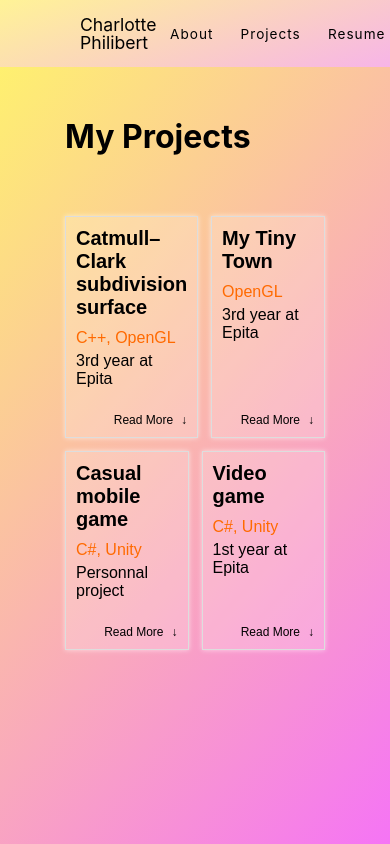
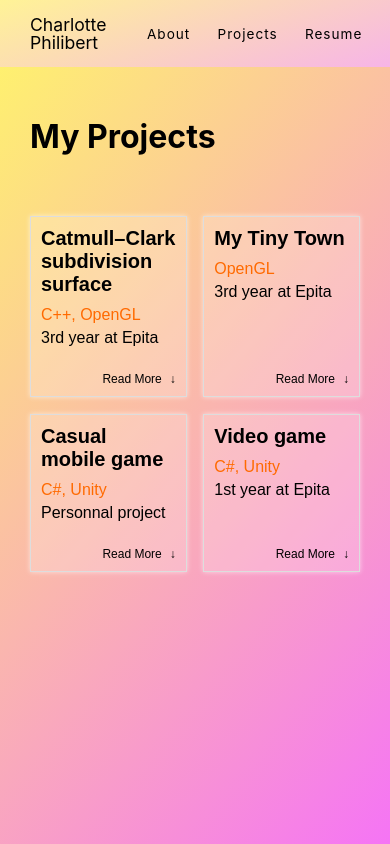
Before and after one commit to charlotte-pbt/portfolio, a SvelteKit app: page /projects in a window 390 px wide. Built offline with nearby package versions, Linux system fonts and the light colour scheme.

Commit message:
change margin for phones

```diff
--- a/src/app.html
+++ b/src/app.html
@@ -13,7 +13,7 @@
 
 <style>
 	html {
-    min-height:100%;/* make sure it is at least as tall as the viewport */
+    min-height:100%;
     position:relative;
 	}
 
@@ -55,6 +55,8 @@
 		background: linear-gradient(160deg, rgb(255, 243, 150), rgba(240, 119, 212, 0.55));
 		background-color: white;
 		z-index: 1000; /* Pour s'assurer qu'il est au-dessus des autres éléments */
+
+       	align-items: center;
 	}
 
 	nav .nav-container {
@@ -62,14 +64,20 @@
 		justify-content: space-between;
 		align-items: center;
 
-		margin: 0 80px 0 80px;
+		margin: 0 70px 0 70px;
+	}
+
+	@media screen and (max-width: 768px) {
+		nav .nav-container {
+			margin: 0 30px 0 30px;
+		}
 	}
 
 	.nav-links {
 		display: flex;
 		justify-content: flex-end;
 		align-items: center;
-		margin: -1em 0;
+		margin: -1em;
 		flex: 1 0 auto;
 	}
 
--- a/src/routes/+layout.svelte
+++ b/src/routes/+layout.svelte
@@ -3,7 +3,7 @@
     import { base } from '$app/paths';
 </script>
 
-<nav>
+<nav class="header">
     <div class="nav-container">
         <a href="{base}/" class="nav-logo" title="Back to Homepage">Charlotte Philibert</a>
         <div class="nav-links">
@@ -22,7 +22,7 @@
  <style>
      .container {
         max-width: 1400px;
-        margin: 50px auto;
+        margin: 50px 0;
         background-size: cover;
     }
  </style>
--- a/src/routes/+page.svelte
+++ b/src/routes/+page.svelte
@@ -40,8 +40,14 @@
 
   .container {
       max-width: 1400px;
-      margin: 190px 65px 0 65px;
+      margin: 190px 70px 0 70px;
   }
+
+  @media screen and (max-width: 768px) {
+		.container {
+			margin: 190px 30px 0 30px;
+		}
+	}
 
   h1 {
       font-size: 4rem;
--- a/src/routes/projects/+page.svelte
+++ b/src/routes/projects/+page.svelte
@@ -134,6 +134,12 @@
 
   }
 
+  @media screen and (max-width: 768px) {
+		.container {
+			margin: 0 30px 0 30px;
+		}
+	}
+
   .projects {
       margin: 0 auto;
       margin-top: 60px;
@@ -143,7 +149,7 @@
       display: grid;
       grid-template-columns: 1fr 1fr;
       grid-gap: 5%;
-      margin: 5% auto;
+      margin-top: 5%;
   }
 
   .post {
@@ -199,6 +205,10 @@
     margin-left: 0.50rem;
   }
 
+  .infos {
+    margin-top: 30px
+  }
+
   .post-infos {
       padding-left: 10px;
       padding-right: 10px;
@@ -210,6 +220,12 @@
     height: auto;
     max-width: 80%;
   }
+
+  @media screen and (max-width: 768px) {
+		.carousel {
+			max-width: 110%;
+		}
+	}
 
   .image {
     width: 100% ;
```
Also changed, not shown: src/routes/resume/+page.svelte (+26 -4 lines).
